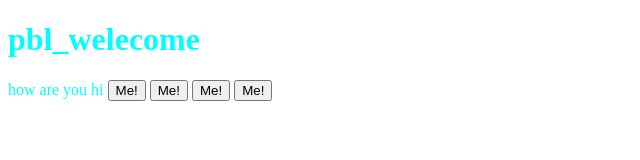
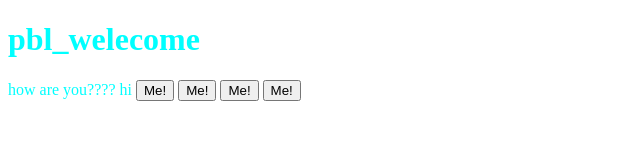
Before and after one commit to philwang97/pbl, a plain HTML site: page index.html in a window 1280 px wide. Shown: the whole page, without its empty margins (0-640 px from the left). Drawn offline with Linux system fonts and the light colour scheme.

Commit message:
Update index.html

```diff
--- a/index.html
+++ b/index.html
@@ -9,7 +9,7 @@
 <style>body{color:aqua;}</style>
 <body>
     <h1>pbl_welecome<h1>
-        </h1>how are you</h1>
+        </h1>how are you????</h1>
     </h2>hi
     <button type="button"> Me!</button> <button type="button"> Me!</button>
     <button type="button"> Me!</button>
```
